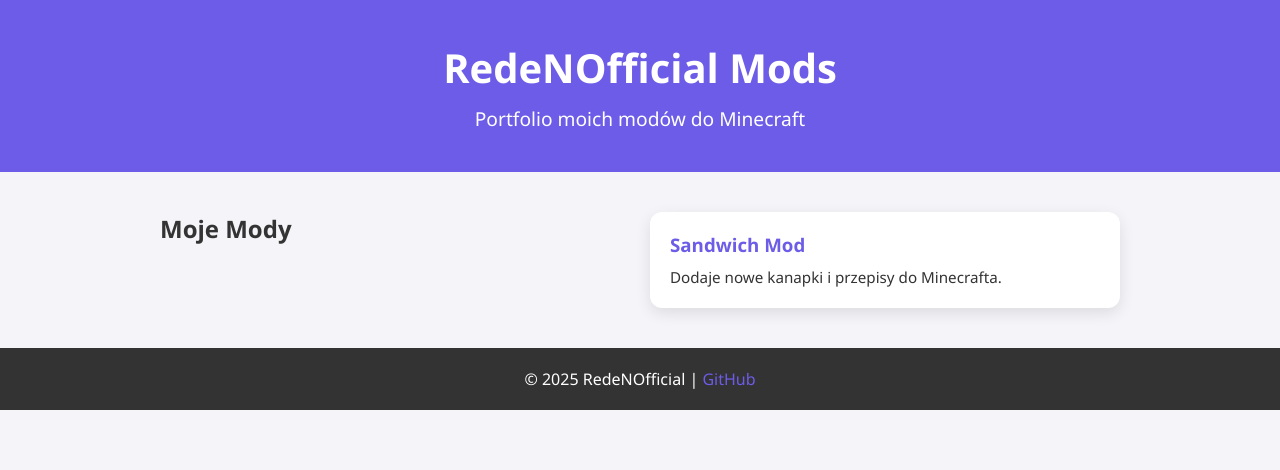
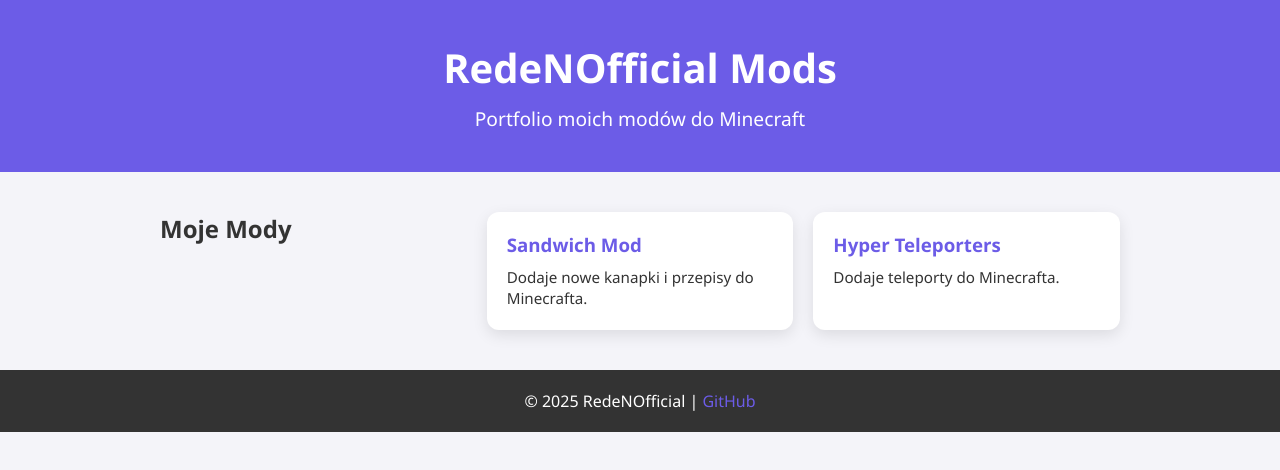
Before and after one commit to RedeNOfficial/RedeNOfficial.github.io, a plain HTML site: page index.html in a window 1280 px wide. Drawn offline with Linux system fonts and the light colour scheme.

Commit message:
Update index.html

```diff
--- a/index.html
+++ b/index.html
@@ -19,6 +19,10 @@
         <h3>Sandwich Mod</h3>
         <p>Dodaje nowe kanapki i przepisy do Minecrafta.</p>
       </div>
+      <div class="mod-card">
+        <h3>Hyper Teleporters</h3>
+        <p>Dodaje teleporty do Minecrafta.</p>
+      </div>
     </section>
   </main>
 
```
